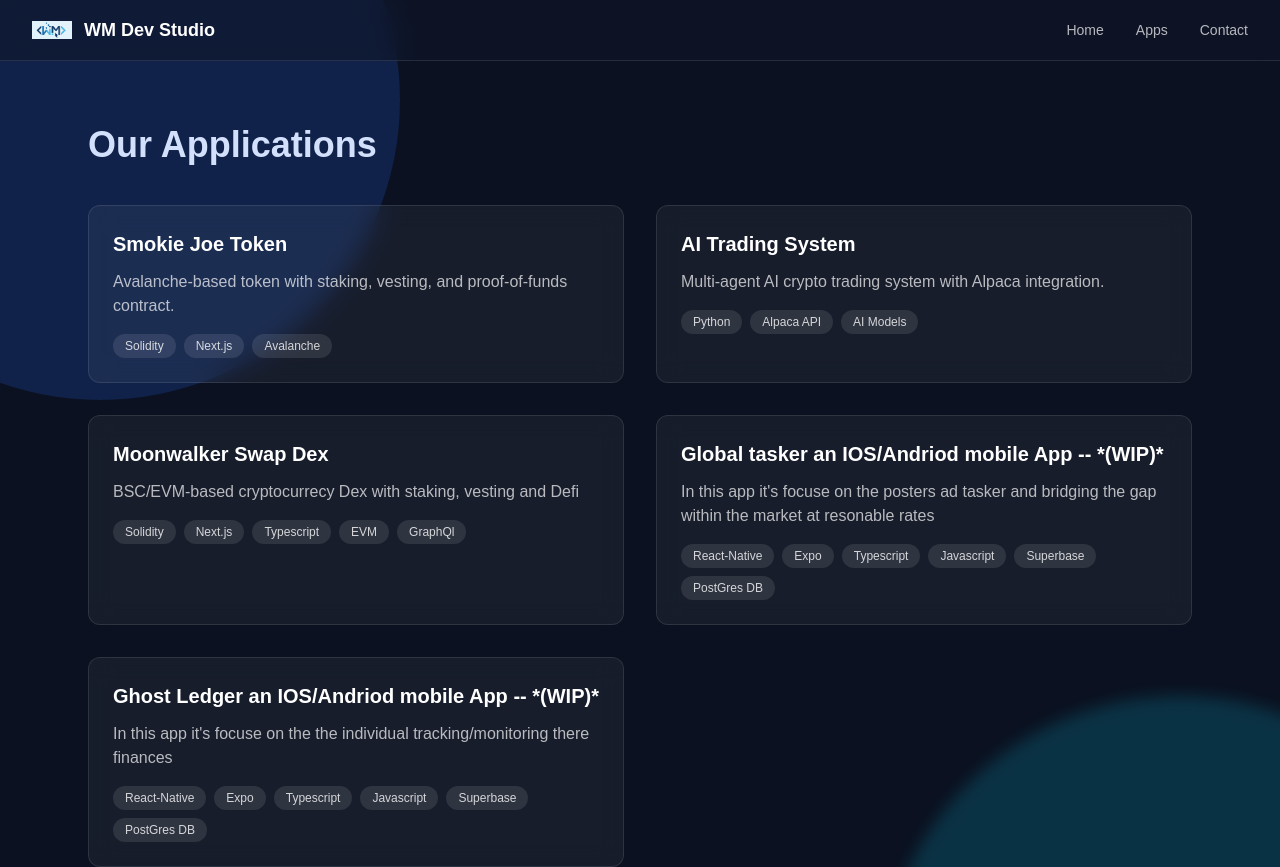
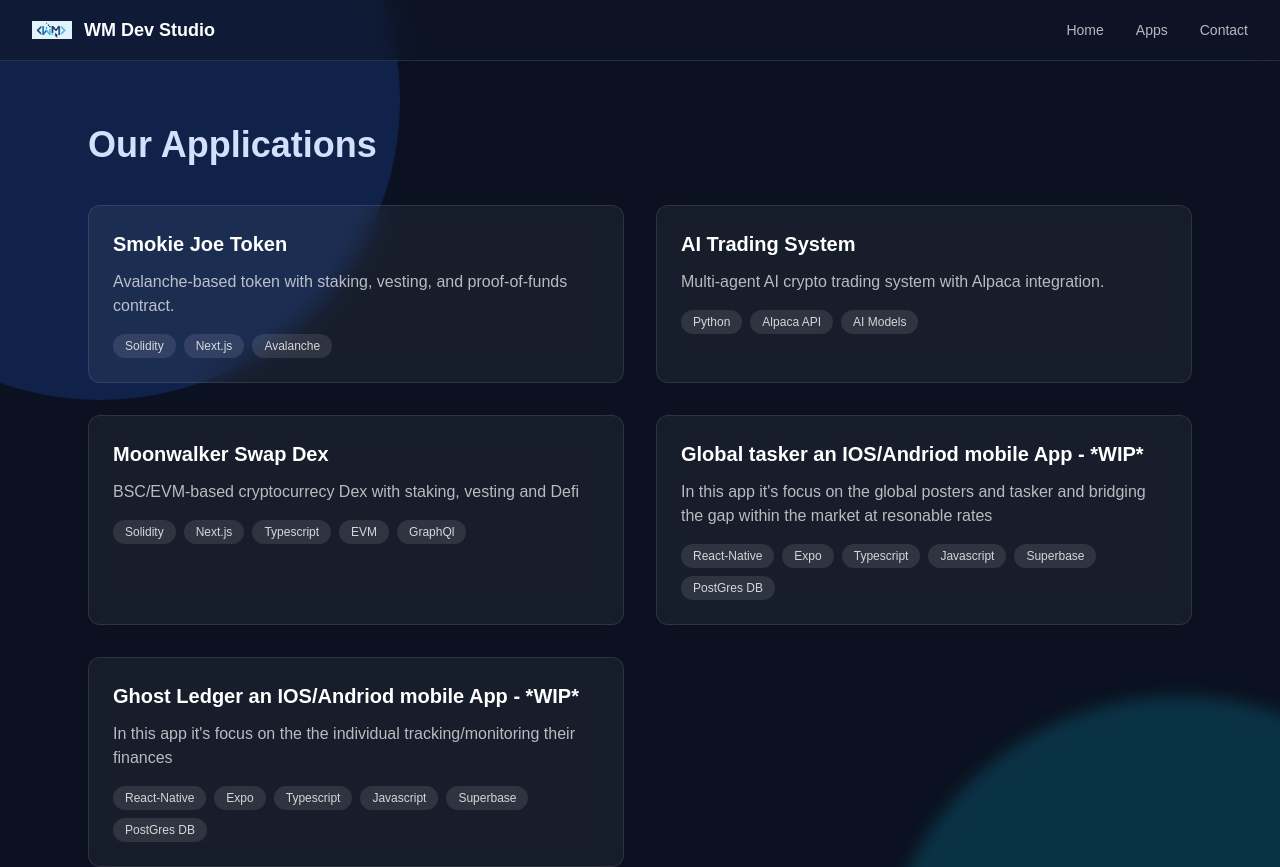
Before and after one commit to CryptoCoder50/wm-dev-studio, a Next.js app: page /apps in a window 1280 px wide. Shown: the top 867 px of the page. Built offline with nearby package versions, Linux system fonts and the light colour scheme.

Commit message:
update apps

```diff
--- a/app/data/apps.ts
+++ b/app/data/apps.ts
@@ -31,16 +31,16 @@ export interface App {
     },
     {
       id: "golbal-tasker",
-      title: "Global tasker an IOS/Andriod mobile App -- *(WIP)*",
+      title: "Global tasker an IOS/Andriod mobile App - *WIP*",
       description:
-        "In this app it's focuse on the posters ad tasker and bridging the gap within the market at resonable rates",
+        "In this app it's focus on the global posters and tasker and bridging the gap within the market at resonable rates",
       tech: ["React-Native", "Expo", "Typescript", "Javascript", "Superbase", "PostGres DB"],
     },
     {
       id: "ghost-ledger",
-      title: "Ghost Ledger an IOS/Andriod mobile App -- *(WIP)*",
+      title: "Ghost Ledger an IOS/Andriod mobile App - *WIP*",
       description:
-        "In this app it's focuse on the the individual tracking/monitoring there finances ",
+        "In this app it's focus on the the individual tracking/monitoring their finances ",
       tech: ["React-Native", "Expo", "Typescript", "Javascript", "Superbase", "PostGres DB"],
     },
   ];
```
